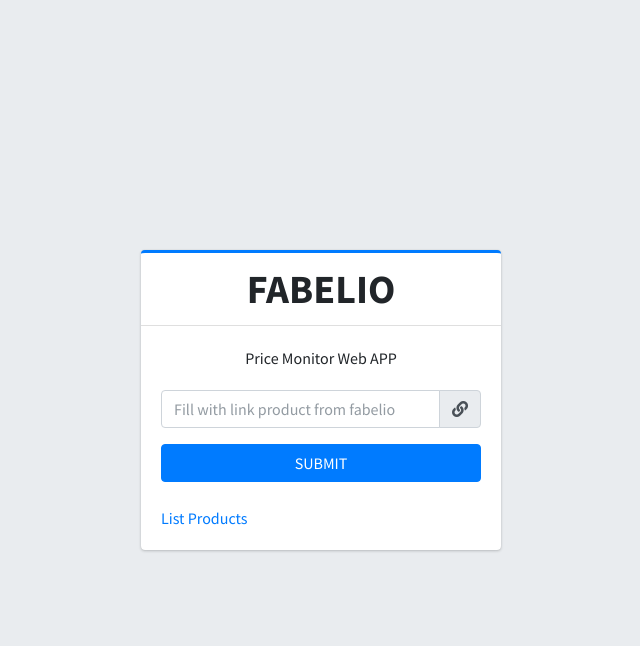
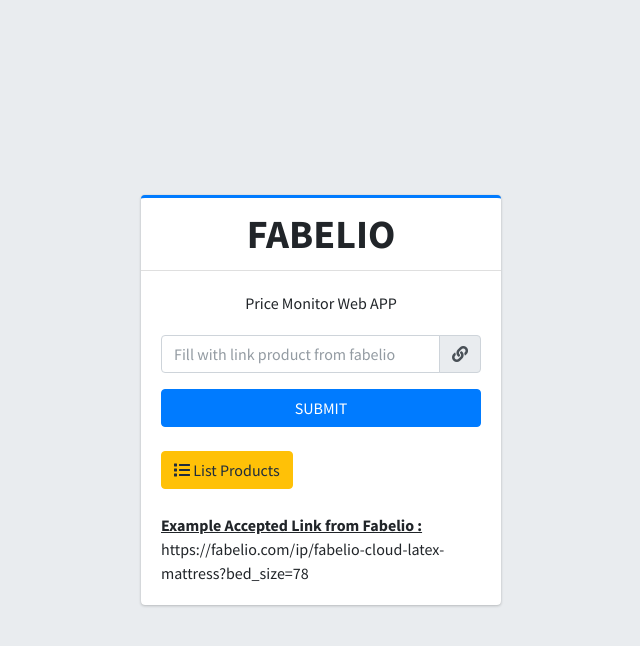
Before and after one commit to amdanibik/pricemonitor, a PHP site: page / in a window 1280 px wide. Shown: the top 646 px of the page, without its empty margins (319-959 px from the left). Run offline with PHP 8.4, Linux system fonts and the light colour scheme; some libraries are stand-ins or nearby versions.

Commit message:
Update index

```diff
--- a/db/dbprices.sql
+++ b/db/dbprices.sql
@@ -18,10 +18,10 @@ SET time_zone = "+00:00";
 /*!40101 SET NAMES utf8mb4 */;
 
 --
--- Database: `prices`
+-- Database: `faun5825_price`
 --
-CREATE DATABASE IF NOT EXISTS `prices` DEFAULT CHARACTER SET utf8mb4 COLLATE utf8mb4_general_ci;
-USE `prices`;
+CREATE DATABASE IF NOT EXISTS `faun5825_price` DEFAULT CHARACTER SET utf8mb4 COLLATE utf8mb4_general_ci;
+USE `faun5825_price`;
 
 -- --------------------------------------------------------
 
--- a/index.php
+++ b/index.php
@@ -34,11 +34,20 @@
             </div>
           </div>
         </div>
+
         <div class="row">
           <!-- /.col -->
           <div class="col-12">
             <button type="submit" name="press" class="btn btn-primary btn-block">SUBMIT</button><br>
-            <a href="list.php">List Products</a>
+            <a href="list.php"><button type="button" class="btn btn-warning"><i class="fa fa-list"></i> List Products </button></a>
+          </div>
+          <!-- /.col -->
+        </div>
+        <br>
+        <div class="row">
+          <!-- /.col -->
+          <div class="col-12">
+            <b><u>Example Accepted Link from Fabelio : </u></b><br>https://fabelio.com/ip/fabelio-cloud-latex-mattress?bed_size=78
           </div>
           <!-- /.col -->
         </div>
```
Also changed, not shown: 1 other file.
